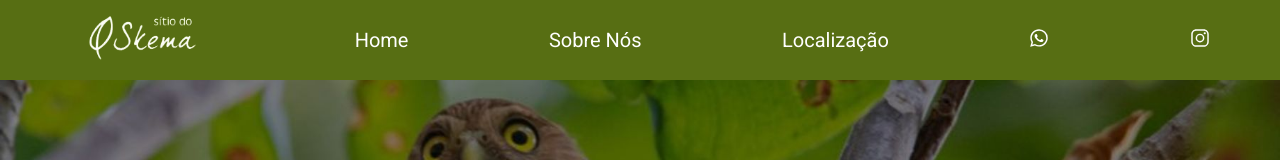
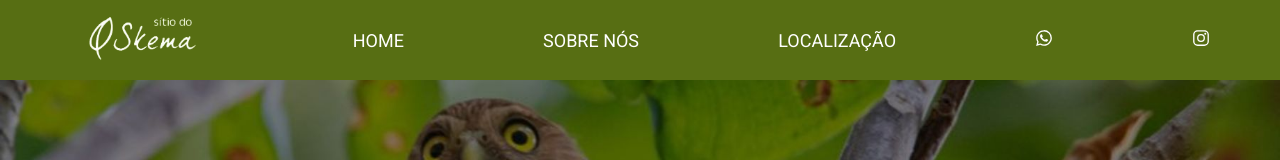
Before and after one commit to WesleyElielDev/SITIO-DO-SKEMA, a plain HTML site: page index.html in a window 1280 px wide. Shown: the top 160 px of the page. Drawn offline with nearby package versions, Linux system fonts and the light colour scheme.

Commit message:
maiuscula no header

```diff
--- a/index.html
+++ b/index.html
@@ -21,13 +21,13 @@
                 <a href="#"><img src="./images/logo-sitio-skema.png" alt="Logo Sítio do Skema" id="logo"></a>
             </li>
             <li>
-                <a href="#">Home</a>
+                <a href="#">HOME</a>
             </li>
             <li>
-                <a href="#">Sobre Nós</a>
+                <a href="#">SOBRE NÓS</a>
             </li>
             <li>
-                <a href="https://www.google.com/maps/dir//Rodovia+MG+259,+Km+189+-+Santo+Ant%C3%B4nio+do+Pontal,+Gov.+Valadares+-+MG,+35101-000/@-18.7877057,-42.1807062,12z/data=!4m8!4m7!1m0!1m5!1m1!1s0xb1a328f097663f:0x47f54e1b276a54c!2m2!1d-42.0983045!2d-18.7877238?entry=ttu" target="_blank">Localização</a>
+                <a href="https://www.google.com/maps/dir//Rodovia+MG+259,+Km+189+-+Santo+Ant%C3%B4nio+do+Pontal,+Gov.+Valadares+-+MG,+35101-000/@-18.7877057,-42.1807062,12z/data=!4m8!4m7!1m0!1m5!1m1!1s0xb1a328f097663f:0x47f54e1b276a54c!2m2!1d-42.0983045!2d-18.7877238?entry=ttu" target="_blank">LOCALIZAÇÃO</a>
             </li>
             <li>
                 <a href="https://api.whatsapp.com/message/3RAZV2JQVRXEC1?autoload=1&app_absent=0" target="_blank"><ion-icon name="logo-whatsapp"></ion-icon></a>
--- a/style.css
+++ b/style.css
@@ -37,7 +37,7 @@ header{
 
 }
 #links-header li a{
-    font-size: 20px;
+    font-size: 18px;
     color: white;
     text-decoration: none;
 }
```
